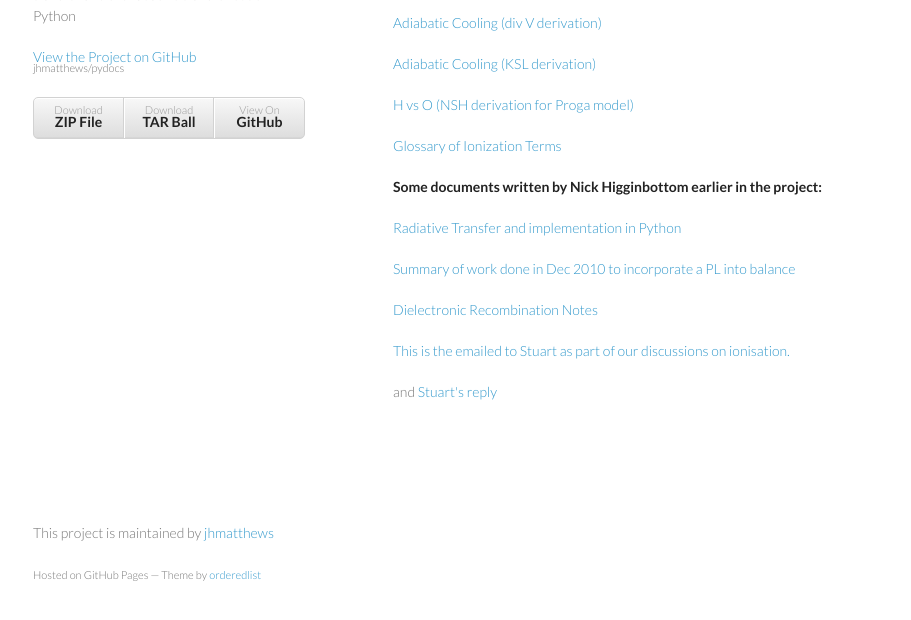
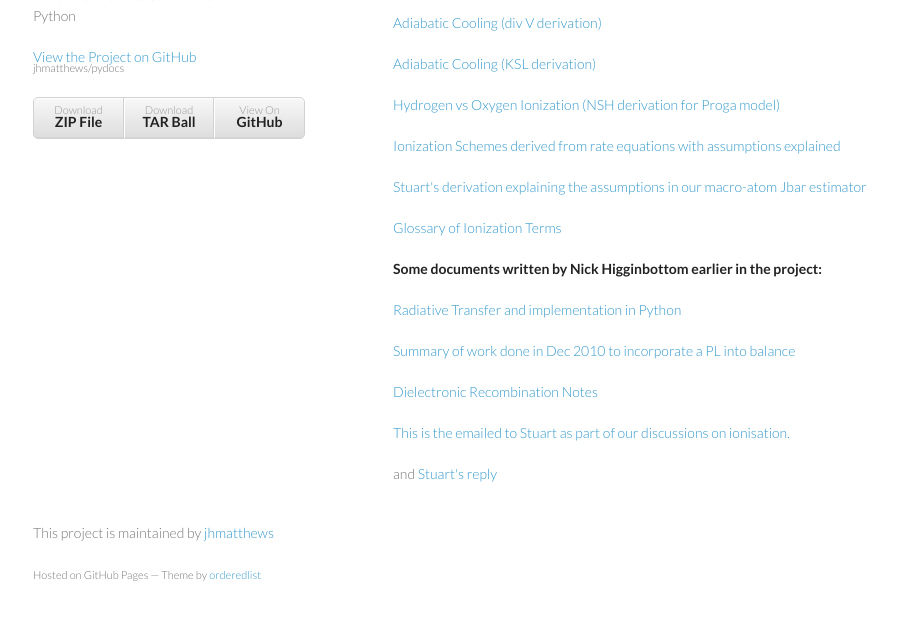
Before and after one commit to jhmatthews/pydocs, a plain HTML site: page index.html in a window 1280 px wide. Shown: the part 146-766 px from the top of the page, without its empty margins (177-1088 px from the left). Drawn offline with Linux system fonts and the light colour scheme.

Commit message:
added some more docs to site

```diff
--- a/index.html
+++ b/index.html
@@ -37,7 +37,11 @@
 
 <p><a href="http://jhmatthews.github.io/pydocs/docs/EnergyLossFromAdiabaticExpansion.pdf">Adiabatic Cooling (KSL derivation)</a></p>
 
-<p><a href="http://jhmatthews.github.io/pydocs/docs/H_vs_O.pdf">H vs O (NSH derivation for Proga model)</a></p>
+<p><a href="http://jhmatthews.github.io/pydocs/docs/H_vs_O.pdf">Hydrogen vs Oxygen Ionization (NSH derivation for Proga model)</a></p>
+
+<p><a href="http://jhmatthews.github.io/pydocs/docs/ionization-schemes-rate.pdf">Ionization Schemes derived from rate equations with assumptions explained</a></p>
+
+<p><a href="http://jhmatthews.github.io/pydocs/docs/SS_jbar_derivation.pdf">Stuart's derivation explaining the assumptions in our macro-atom Jbar estimator</a></p>
 
 <p><a href="http://jhmatthews.github.io/pydocs/docs/ion_glossary.pdf">Glossary of Ionization Terms</a></p>
 
```
Also changed, not shown: 2 other files.
